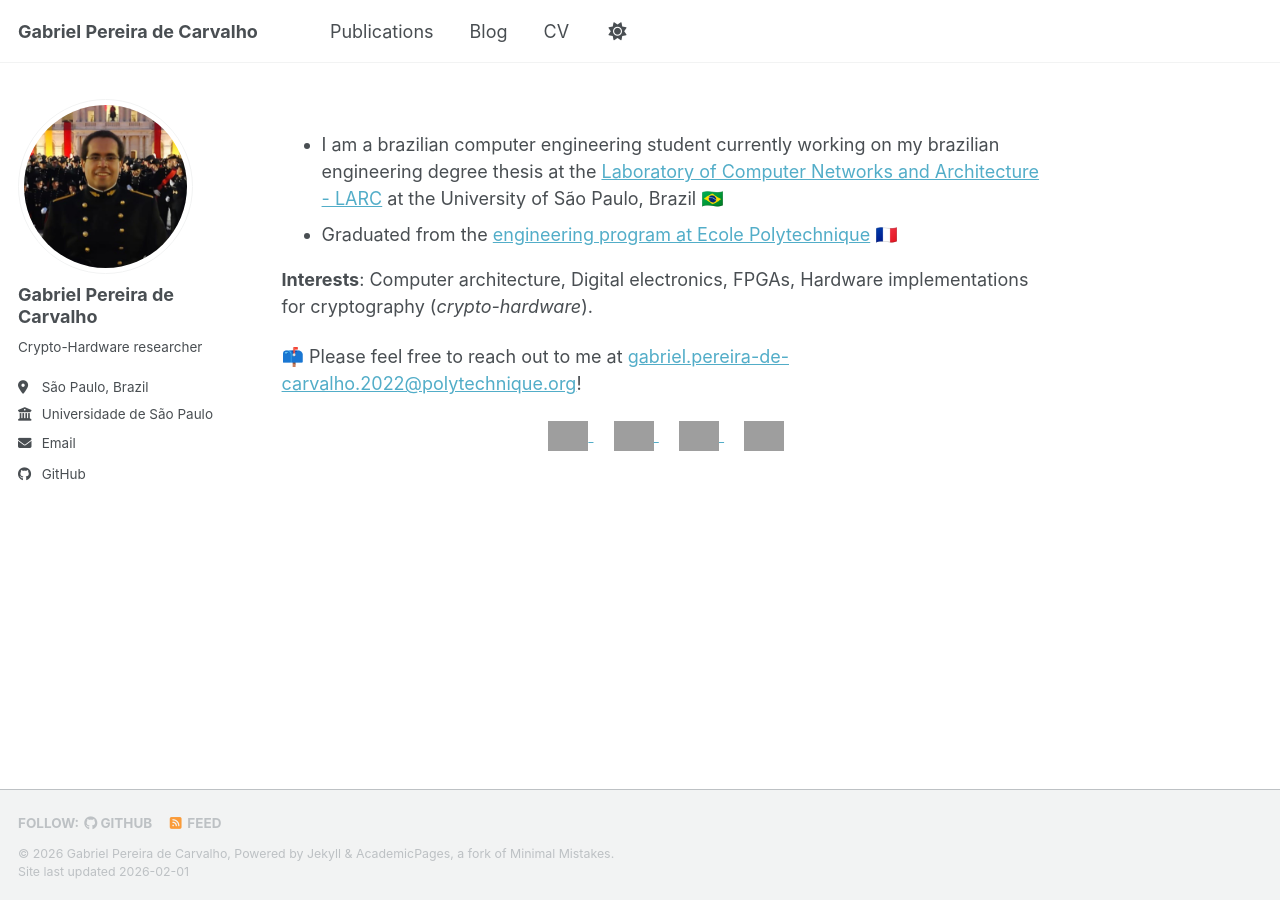
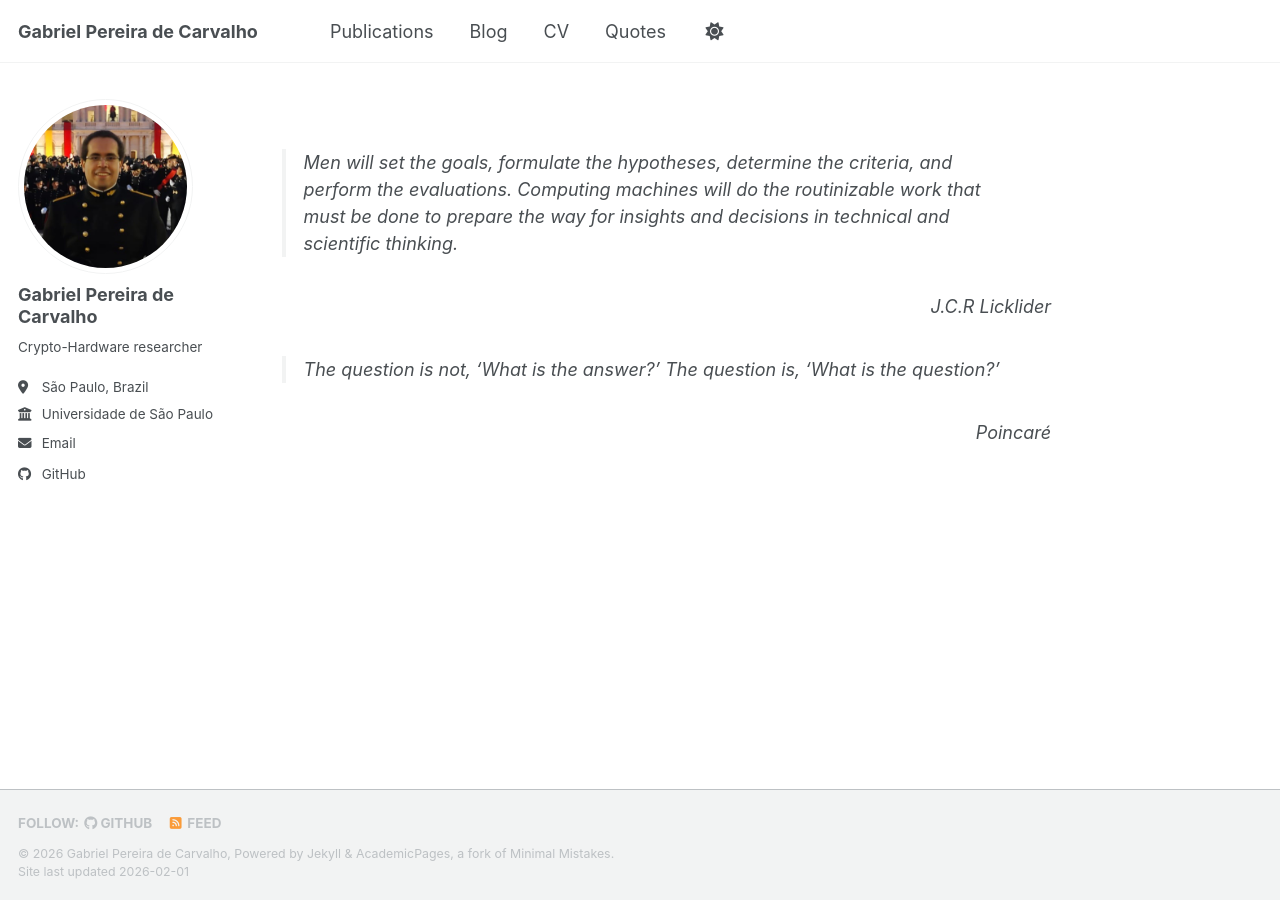
Before and after one commit to ArkhamKnightGPC/ArkhamKnightGPC.github.io, a Jekyll site: the page built from _pages/quotes.md, in a window 1280 px wide. Built offline with Jekyll 4.4.1, drawn with Linux system fonts in a browser that asks for light colours; a script bundle is joined from its source files by our own code; library files that are not in the unit come from our copies; grey boxes are pictures that could not be loaded.

Commit message:
:sparkles: update CV, add quotes page, clean about page

```diff
--- a/_config.yml
+++ b/_config.yml
@@ -233,6 +233,9 @@ collections:
   talks:
     output: true
     permalink: /:collection/:path/
+  quotes:
+    output: true
+    permalink: /:collection/:path/
 
 
 # These settings control how pages and collections are included in the site
--- a/_data/navigation.yml
+++ b/_data/navigation.yml
@@ -17,5 +17,5 @@ main:
   - title: "CV"
     url: /cv/
 
-  # - title: "CV"
-  #   url: /cv-json/
+  - title: "Quotes"
+    url: /quotes/
--- a/_pages/about.md
+++ b/_pages/about.md
@@ -7,10 +7,12 @@ redirect_from:
   - /about.html
 ---
 
-- I am a brazilian computer engineering student currently working on my brazilian engineering degree thesis at the [Laboratory of Computer Networks and Architecture - LARC](https://www.larc.usp.br/en) at the University of São Paulo, Brazil 🇧🇷
+## About
+
+- I am a brazilian computer engineering student currently working on my engineering degree thesis at the [Laboratory of Computer Networks and Architecture - LARC](https://www.larc.usp.br/en) at the University of São Paulo, Brazil 🇧🇷
 - Graduated from the [engineering program at Ecole Polytechnique](https://programmes.polytechnique.edu/cycle-ingenieur-polytechnicien/cycle-ingenieur-polytechnicien) 🇫🇷
 
-**Interests**: Computer architecture, Digital electronics, FPGAs, Hardware implementations for cryptography (*crypto-hardware*).
+**Research interests**: Computer architecture, Digital electronics, RISC-V, FPGAs, Hardware implementations for cryptography (*crypto-hardware*).
 
 📫 Please feel free to reach out to me at [gabriel.pereira-de-carvalho.2022@polytechnique.org](mailto:gabriel.pereira-de-carvalho.2022@polytechnique.org)!
 
--- /dev/null
+++ b/_pages/quotes.md
@@ -0,0 +1,18 @@
+---
+permalink: /
+title: ""
+author_profile: true
+redirect_from:
+  - /quotes/
+  - /quotes.html
+---
+
+> Men will set the goals, formulate the hypotheses, determine the criteria, and perform the evaluations. Computing machines will do the routinizable work that must be done to prepare the way for insights and decisions in technical and scientific thinking.
+<div style="text-align: right">
+  <em>J.C.R Licklider</em>
+</div>
+
+> The question is not, 'What is the answer?' The question is, 'What is the question?'
+<div style="text-align: right">
+  <em>Poincaré</em>
+</div>
```
Also changed, not shown: 1 other file.
